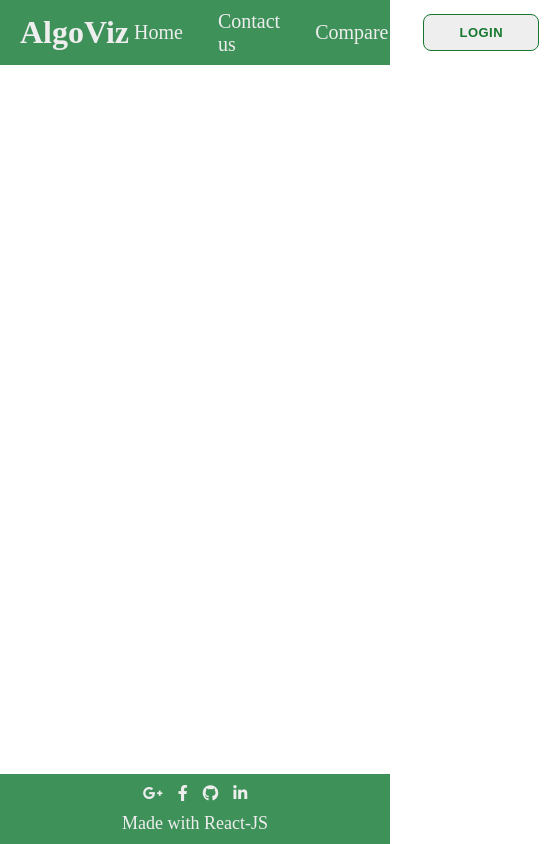
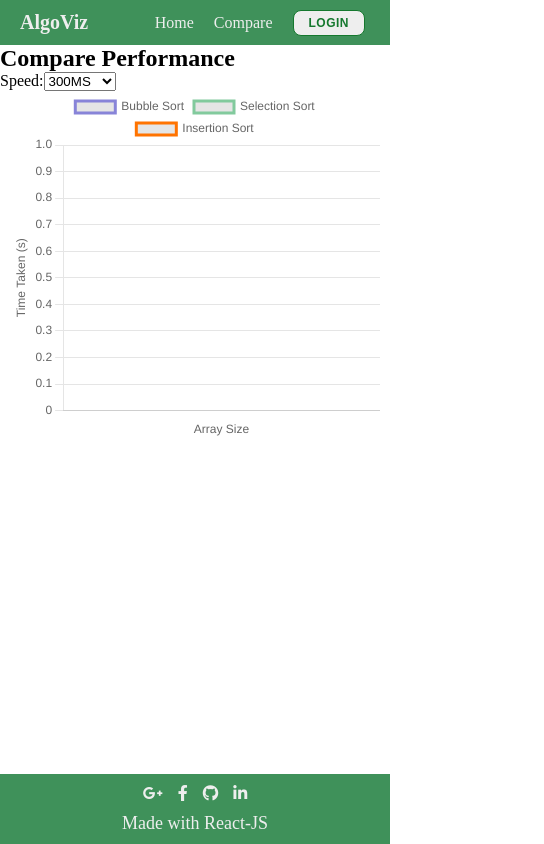
Before and after one commit to YeYintAungNaing/AlgoViz, a React (Vite) app: page /AlgoViz/compare in a window 390 px wide. Shown: the whole page, 544 px wide, since content can reach past the window. Built offline with nearby package versions, Linux system fonts and the light colour scheme.

Commit message:
added comparison graph page, still needs a lot of works, make nav bar and home page mobile responsive

```diff
--- a/package.json
+++ b/package.json
@@ -13,8 +13,10 @@
     "@codemirror/lang-javascript": "^6.2.2",
     "@monaco-editor/react": "^4.6.0",
     "@uiw/react-codemirror": "^4.23.2",
+    "chart.js": "^4.4.4",
     "prismjs": "^1.29.0",
     "react": "^18.3.1",
+    "react-chartjs-2": "^5.2.0",
     "react-dom": "^18.3.1",
     "react-router-dom": "^6.26.0",
     "sass": "^1.77.6",
--- a/src/App.scss
+++ b/src/App.scss
@@ -59,7 +59,7 @@
                 display: flex;     // text inside link
                 justify-content: center;
                 align-items: center;
-                height: 65px;
+                height: 100%;
                 padding: 0px  5px;
 
                 &:hover {
@@ -76,7 +76,36 @@
                 border: 1px solid;
             }
         }
+
+
+
     }
+    @media (max-width: 600px) {
+        .navBar{
+            height: 45px;
+
+            h1{
+                font-size: 20px;
+            }
+
+            .navLinks {
+                gap: 10px;
+                height: 45px;
+                .link {
+                    font-size: 16px;
+
+                }
+
+                .submit-button {
+                    font-size: 12px;
+                    padding: 5px 15px;
+                }
+            }
+
+        }
+
+    }
+
 
     .page-container{   // page between nav and footer ( for every page )
         flex-grow: 1;  // This makes the page content take up the remaining space
@@ -103,8 +132,9 @@
                     text-align: center;
                     transition: transform 0.3s ease;
 
+
                 &:hover {
-                  transform: translateY(-10px);
+                  transform: translateY(-5px);
                   background-color: rgb(219, 235, 227);
 
                 }
@@ -137,8 +167,22 @@
               }
             }
         }
+        @media (max-width: 600px) {
+            .home{
+                padding: 0;
+                .home-cards {
+                    grid-template-columns: repeat(1, 1fr);
+                    max-width: 550px;
+                    .home-card {
+                        padding: 7px;
+                        img {
+                            height: 300px;
                           }
-
+                    }
+                }
+            }
+        }
+    }
 
     .footer-container{
         background-color:rgb(63, 145, 90);
--- a/src/components/NavBar.jsx
+++ b/src/components/NavBar.jsx
@@ -9,7 +9,6 @@ function NavBar() {
         </Link>
       <div className="navLinks">
         <Link className='link' to='/AlgoViz'>Home</Link>
-        <Link className='link' to='/AlgoViz/contact'>Contact us</Link>
         <Link className='link' to='/AlgoViz/compare'>Compare</Link>
         <Link className="link" to='/AlgoViz/register'>
           <button className="submit-button">Login</button>
--- a/src/pages/ComparePerformance/ComparePerformance.jsx
+++ b/src/pages/ComparePerformance/ComparePerformance.jsx
@@ -1,19 +1,98 @@
-import { useContext } from "react";
-import { GlobalContext } from "../../context/GlobalState";
+import  { useContext, useState } from 'react';
+import { Line } from 'react-chartjs-2';
+import { Chart, registerables } from 'chart.js';
+import { GlobalContext } from '../../context/GlobalState';
+import './ComparePerformance.scss'
+
+
+Chart.register(...registerables);
 
 function ComparePerformance() {
+  const { timeData } = useContext(GlobalContext);
+  const [selectedSpeed, setSelectedSpeed] = useState('300MS');
 
-  const {timeData, setTimeData} = useContext(GlobalContext);
-  console.log(timeData)
+
+  // when the user selects the speed to filter the graph
+  // selectedSpeed state is changed, causing the re-render
+  // after that, all variables associated with the selectedSpeed will also be re-assigned based on that new selectedSpeed
+  const filteredData = timeData.filter(d => d.speed === selectedSpeed);
+  const sortedData = [...filteredData].sort((a, b) => a.arraySize - b.arraySize);
+  const sortedLabels = Array.from(new Set(sortedData.map(d => d.arraySize)));
+
+
+  const chartData = {
+    labels: sortedLabels, // Use the sorted labels
+    datasets: [
+      ...['Bubble Sort', 'Selection Sort', 'Insertion Sort'].map(algo => ({
+        label: algo,
+        data: sortedLabels.map(size => {
+          const entry = sortedData.find(d => d.name === algo && d.arraySize === size);
+          return entry ? entry.timeTaken : null; // Fill with time or null if no data for that size
+        }),
+        fill: false,
+        borderColor: getColor(algo), // Custom function for different colors
+        tension: 0.4,
+      })),
+    ],
+  };
 
   return (
     <div>
-      {
-        timeData.length > 0 &&
-        timeData.map((eachData) => eachData.map((ele, i) => <div key={i}>{ele}</div>))
-      }
+      <h2>Compare Performance</h2>
+      <label>
+        Speed:
+        <select value={selectedSpeed} onChange={(e) => setSelectedSpeed(e.target.value)}>
+          <option value="50MS">50MS</option>
+          <option value="300MS">300MS</option>
+          <option value="600MS">600MS</option>
+          <option value="1000MS">1000MS</option>
+        </select>
+      </label>
+      <div className="chart-container">
+  <Line
+    data={chartData}
+    options={{
+      responsive: true,
+      maintainAspectRatio: false, // To allow flexible height
+      scales: {
+        x: {
+          title: {
+            display: true,
+            text: 'Array Size',
+          },
+          type: 'category',
+        },
+        y: {
+          title: {
+            display: true,
+            text: 'Time Taken (s)',
+          },
+        },
+      },
+      plugins: {
+        legend: {
+          position: 'top',
+        },
+        tooltip: {
+          callbacks: {
+            label: (context) => `${context.dataset.label}: ${context.raw.y} s`,
+          },
+        },
+      },
+    }}
+  />
+</div>
     </div>
-  )
+  );
 }
 
-export default ComparePerformance
+const getColor = (algoName) => {
+  const colors = {
+    'Bubble Sort': '#8884d8',
+    'Selection Sort': '#82ca9d',
+    'Insertion Sort': '#ff7300'
+  }
+  return colors[algoName] || '#000'  // Default color
+};
+
+export default ComparePerformance;
--- /dev/null
+++ b/src/pages/ComparePerformance/ComparePerformance.scss
@@ -0,0 +1,23 @@
+
+.chart-container {
+
+    width: 70%;
+    height: 520px;
+    margin: 0 auto;
+  }
+
+
+  @media (max-width: 768px) {
+    .chart-container {
+      width: 80%;
+      height: 500px;
+    }
+  }
+
+
+  @media (max-width: 480px) {
+    .chart-container {
+      width: 95%;
+      height: 350px;
+    }
+  }
--- a/src/pages/ContactUs/ContactUs.jsx
+++ b/src/pages/ContactUs/ContactUs.jsx
@@ -1,7 +1,18 @@
-function ContactUs() {
+import { useState } from "react"
+
+export default function ContactUs() {
+
+  const [count, setCount] = useState(1)
+
+  function handleClick() {
+    setCount(count+1)
+  }
+
+  let test = count+1
   return (
-    <div>ContactUs</div>
+    <div>
+      <button onClick={handleClick}>Click</button>
+      <div>{test}</div>
+    </div>
   )
 }
-
-export default ContactUs
```
Also changed, not shown: src/pages/SortingVisualizer/SortingVisualizer.jsx (+35 -41 lines), 1 other file (tests, documents, lock files or other folders). Lines whose indentation alone changed are shown as unchanged.
